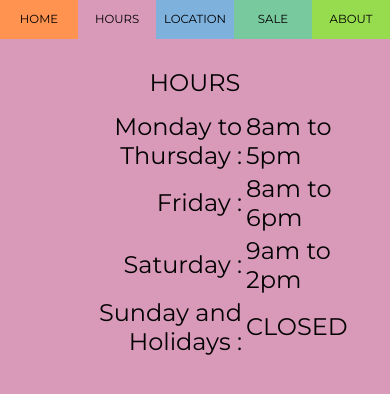
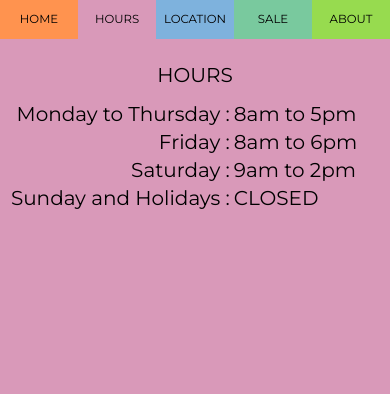
Before and after one commit to hassan-theitguy/bigsidehardware, a plain HTML site: page index.html in a window 390 px wide. Both pictures are taken after a click on the element "HOURS". Drawn offline with Linux system fonts and the light colour scheme.

Commit message:
fix font on hours tab

```diff
--- a/index.html
+++ b/index.html
@@ -26,6 +26,10 @@
     @media screen and (max-width: 600px) {
         body {
             font-size: 24px;
+        }
+
+        #t2 {
+            font-size: 20px;
         }
     }
 
@@ -107,6 +111,7 @@
 
     #hours .col2 {
         text-align: left;
+        width:40%;
     }
 
     p {
```
